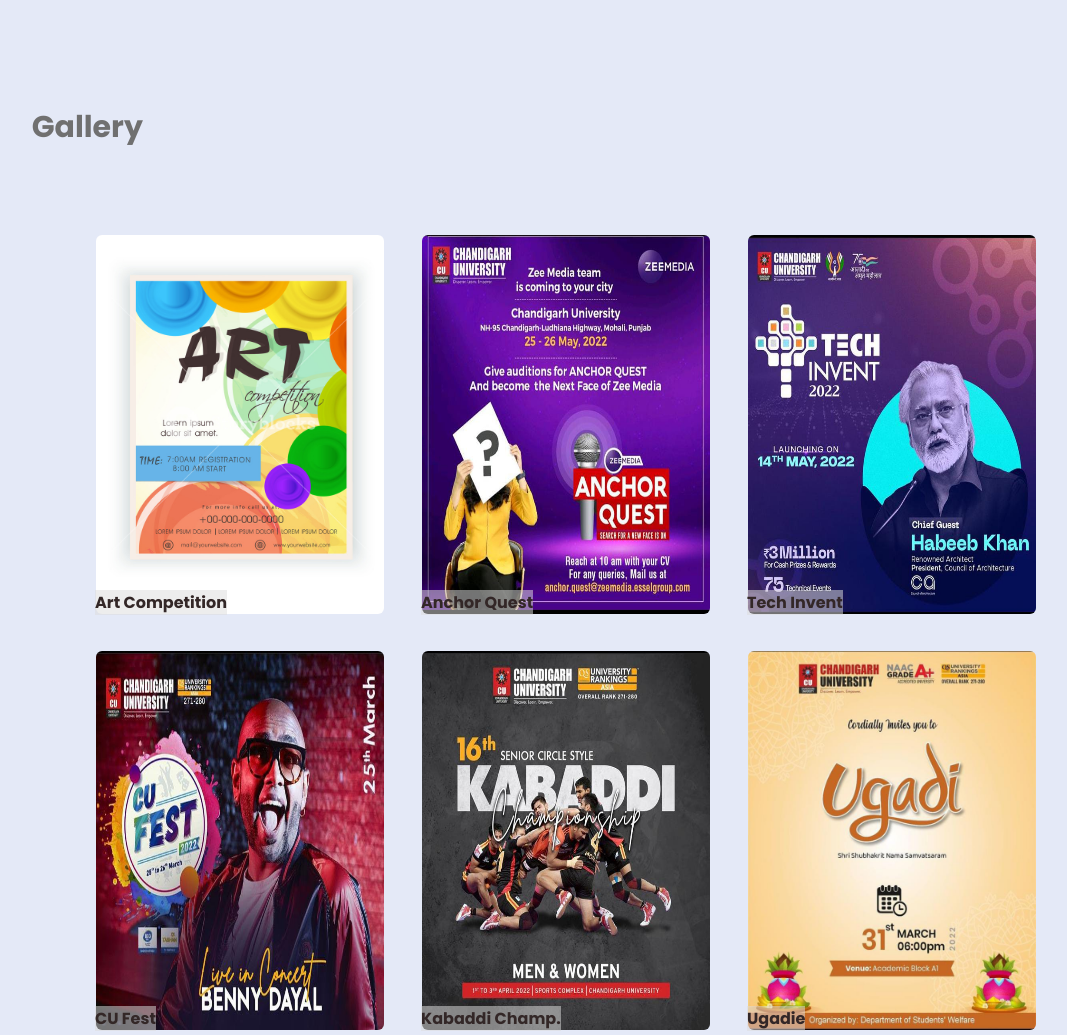
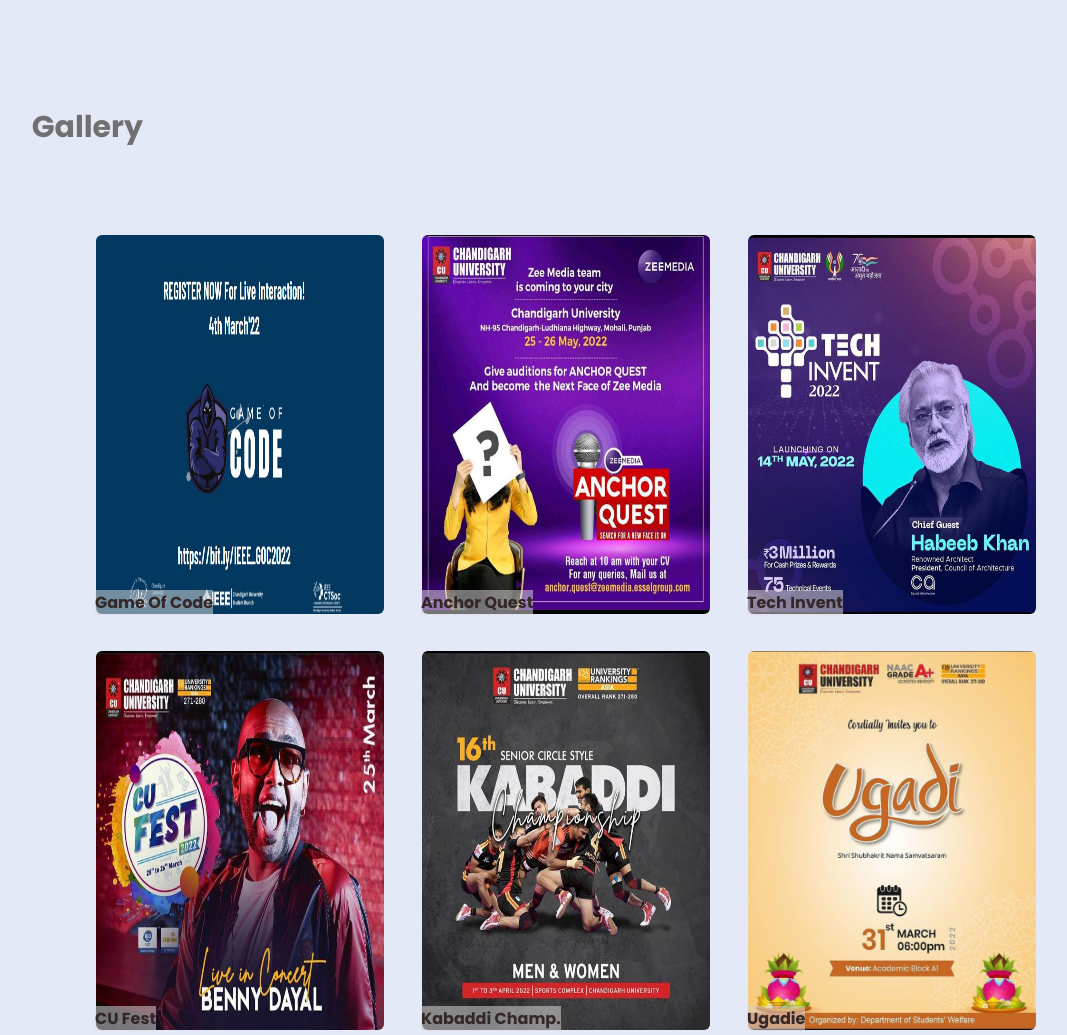
Before and after one commit to anchaltanwar/Code_, a plain HTML site: page index.html in a window 1280 px wide. Shown: the part 3933-4968 px from the top of the page, without its empty margins (113-1180 px from the left). Drawn offline with Linux system fonts and the light colour scheme.

Commit message:
Update index.html

```diff
--- a/index.html
+++ b/index.html
@@ -645,8 +645,8 @@
         <div class="container">
           <div class="images">
             <div class="image-box" data-name="img">
-              <img src="IMAGES/dashboard/in-focus1.png" alt="" />
-              <h5>Art Competition</h5>
+              <img src="IMAGES/G1.png" alt="" />
+              <h5>Game Of Code</h5>
             </div>
             <div class="image-box" data-name="img">
               <img src="IMAGES/G2.png" alt="" />
```
